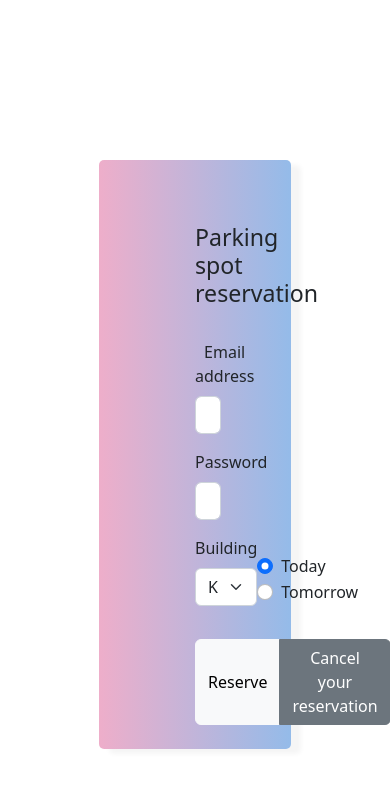
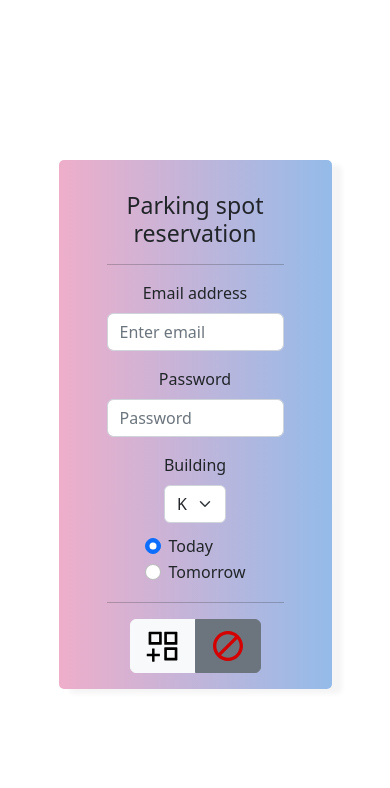
Before and after one commit to pzoltaszek/parkingApp, a React (Create React App) app in the folder gui/: page / in a window 390 px wide. Shown: the top 788 px of the page. Built offline with nearby package versions, Linux system fonts and the light colour scheme.

Commit message:
Make app responsive, display toast messageafter clicking reserve button

```diff
--- a/gui/package.json
+++ b/gui/package.json
@@ -10,7 +10,9 @@
     "react": "^18.2.0",
     "react-bootstrap": "^2.5.0",
     "react-dom": "^18.2.0",
+    "react-icons": "^4.4.0",
     "react-scripts": "5.0.1",
+    "usehooks-ts": "^2.7.2",
     "web-vitals": "^2.1.4"
   },
   "scripts": {
--- a/gui/src/App.css
+++ b/gui/src/App.css
@@ -38,6 +38,7 @@
   box-shadow: 10px 5px 5px whitesmoke;
 }
 
+
 .select-container {
   display: flex;
   justify-content: space-around;
@@ -58,3 +59,39 @@
     transform: rotate(360deg);
   }
 }
+
+@media screen and (max-width: 1350px) {
+  .form-container {
+    width: 50%;
+  }
+}
+
+@media screen and (max-width: 790px) {
+  .form-container {
+    width: 70%;
+    padding: 3rem 4rem 1rem;
+  }
+}
+
+@media screen and (max-width: 640px) {
+  .form-container {
+    padding: 2rem 3rem 1rem;
+  }
+}
+
+@media screen and (max-width: 410px) {
+
+  .select-container {
+    flex-direction: column;
+    align-items: center;
+    justify-content: center;
+    gap: 0.7rem;
+  }
+
+}
+
+@media screen and (max-width: 290px) {
+  .form-container {
+    padding: 1.5rem 1.5rem 1rem;
+  }
+}
--- a/gui/src/App.js
+++ b/gui/src/App.js
@@ -1,12 +1,12 @@
 import './App.css';
 
 import 'bootstrap/dist/css/bootstrap.min.css';
-import LoginPage from "./components/LoginPage";
+import ReservationForm from "./components/ReservationForm";
 
 function App() {
   return (
     <div className="App">
-      <LoginPage />
+      <ReservationForm />
     </div>
   );
 }
--- a/gui/src/components/LoginPage.js
+++ /dev/null
@@ -1,48 +0,0 @@
-import React, { useState } from 'react';
-import { Button, Form, ButtonGroup } from 'react-bootstrap';
-
-export default function LoginPage() {
-    const [email, setEmail] = useState('');
-    const [password, setPassword] = useState('');
-    const [isReservationForToday, setIsReservationForToday] = useState(true);
-    const onSubmitForm = (event) => {
-        event.preventDefault();
-    }
-    return (
-        <Form className="form-container" onSubmit={onSubmitForm}>
-            <h3>Parking spot reservation</h3>
-            <hr />
-            <Form.Group className="mb-3" controlId="formBasicEmail">
-                <Form.Label>Email address</Form.Label>
-                <Form.Control type="email" placeholder="Enter email" value={email} onChange={(event) => setEmail(event.target.value)} />
-            </Form.Group>
-
-            <Form.Group className="mb-3" controlId="formBasicPassword">
-                <Form.Label>Password</Form.Label>
-                <Form.Control type="password" placeholder="Password" value={password} onChange={(event) => setPassword(event.target.value)} />
-            </Form.Group>
-            <div className='select-container'>
-                <Form.Group>
-                    <Form.Label>Building</Form.Label>
-                    <Form.Select>
-                        <option>K</option>
-                        <option>H</option>
-                    </Form.Select>
-                </Form.Group>
-                <Form.Group className="radio-buttons-container">
-                    <Form.Check type="radio" label="Today" checked={isReservationForToday} onChange={() => { setIsReservationForToday(!isReservationForToday) }} />
-                    <Form.Check type="radio" label="Tomorrow" checked={!isReservationForToday} onChange={() => { setIsReservationForToday(!isReservationForToday) }} />
-                </Form.Group>
-            </div>
-            <hr />
-            <ButtonGroup className='button-group'>
-                <Button variant="light" type="submit">
-                    Reserve
-                </Button>
-                <Button variant="secondary" type="submit">
-                    Cancel your reservation
-                </Button>
-            </ButtonGroup>
-        </Form>
-    );
-}
--- /dev/null
+++ b/gui/src/components/ReservationForm.js
@@ -0,0 +1,82 @@
+import React, { useState } from 'react';
+import { Button, Form, ButtonGroup, Toast, ToastContainer } from 'react-bootstrap';
+import UserService from '../services/UserService';
+import { sha512 } from 'crypto-hash';
+import { AiOutlineAppstoreAdd } from "react-icons/ai";
+import { FcCancel } from "react-icons/fc";
+import { useMediaQuery } from 'usehooks-ts';
+
+export default function ReservationForm() {
+    const [email, setEmail] = useState('');
+    const [password, setPassword] = useState('');
+    const [building, setBuilding] = useState('K');
+    const [reservationForToday, setReservationForToday] = useState(true);
+    const [showToast, setShowToast] = useState(false);
+    const [success, setSuccess] = useState(true);
+    const [toastMessage, setToastMessage] = useState('');
+    const smallScreen = useMediaQuery('(max-width:410px)');
+    const gigaSmallScreen = useMediaQuery('(max-width:290px)');
+
+    const onSubmitForm = (event) => {
+        event.preventDefault();
+        sha512(password).then(hashedPassword => {
+            UserService.assignUser(email, hashedPassword, building, reservationForToday).then(response => {
+                setSuccess(response.success);
+                setShowToast(true);
+                setToastMessage(`success: ${response.success} data: ${response.data}`);
+            });
+        })
+    }
+    const cancelReservation = () => {
+        //TODO
+        setShowToast(true);
+    }
+    return (
+        <div>
+            <ToastContainer position="top-end">
+                <Toast className='d-inline-block m-3' bg={success ? "light" : "danger"} onClose={() => setShowToast(false)} show={showToast} delay={3000} autohide>
+                    <Toast.Header>
+                        <strong className="me-auto">{success ? 'Success' : 'Failed'} </strong>
+                    </Toast.Header>
+                    <Toast.Body>{toastMessage}</Toast.Body>
+                </Toast>
+            </ToastContainer>
+            <Form className="form-container" onSubmit={onSubmitForm}>
+                <h3>Parking spot reservation</h3>
+                <hr />
+                <Form.Group className="mb-3" controlId="formBasicEmail">
+                    <Form.Label>Email address</Form.Label>
+                    <Form.Control type="email" placeholder="Enter email" value={email} onChange={(event) => setEmail(event.target.value)} />
+                </Form.Group>
+
+                <Form.Group className="mb-3" controlId="formBasicPassword">
+                    <Form.Label>Password</Form.Label>
+                    <Form.Control type="password" placeholder="Password" value={password} onChange={(event) => setPassword(event.target.value)} />
+                </Form.Group>
+                <div className='select-container'>
+                    <Form.Group>
+                        <Form.Label>Building</Form.Label>
+                        <Form.Select value={building} onChange={(event) => setBuilding(event.target.value)}>
+                            <option>K</option>
+                            <option>H</option>
+                        </Form.Select>
+                    </Form.Group>
+                    <Form.Group className="radio-buttons-container">
+                        <Form.Check type="radio" label="Today" checked={reservationForToday} onChange={() => { setReservationForToday(!reservationForToday) }} />
+                        <Form.Check type="radio" label="Tomorrow" checked={!reservationForToday} onChange={() => { setReservationForToday(!reservationForToday) }} />
+                    </Form.Group>
+                </div>
+                <hr />
+                <ButtonGroup className='button-group'>
+                    <Button variant="light" type="submit">
+                        {smallScreen ? <AiOutlineAppstoreAdd size={gigaSmallScreen ? "1.5em" : "2.5em"} /> : " Reserve"}
+                    </Button>
+                    <Button variant="secondary" onClick={cancelReservation}>
+                        {smallScreen ? <FcCancel size={gigaSmallScreen ? "1.5em" : "2.5em"} /> : "Cancel your reservation"}
+                    </Button>
+                </ButtonGroup>
+            </Form>
+        </div >
+
+    );
+}
--- /dev/null
+++ b/gui/src/services/UserService.js
@@ -0,0 +1,31 @@
+
+const UserService = {
+    getExampleData: async () => {
+        let res = await fetch('http://localhost:3001/user/getAllUser');
+        let data = await res.json();
+        if (data.success !== true) {
+            return "";
+        } else {
+            return data.data;
+        }
+    },
+
+    assignUser: async (email, pass, building, reservationForToday) => {
+        let res = await fetch('http://localhost:3001/user/assignUser', {
+            method: "POST",
+            headers: {
+                'Content-Type': 'application/json'
+            },
+            body: JSON.stringify({
+                email: email,
+                pass: pass,
+                building: building,
+                reservationForToday: reservationForToday
+            })
+        });
+        let response = await res.json();
+        return response;
+    }
+}
+
+export default UserService;
--- a/package.json
+++ b/package.json
@@ -13,6 +13,9 @@
   "author": "",
   "license": "ISC",
   "dependencies": {
-    "concurrently": "^7.4.0"
+    "bootstrap": "^5.2.2",
+    "concurrently": "^7.4.0",
+    "crypto-hash": "^2.0.1",
+    "react-bootstrap": "^2.5.0"
   }
 }
```
Also changed, not shown: gui/src/services/ExampleService.js (deleted, +0 -14 lines).
